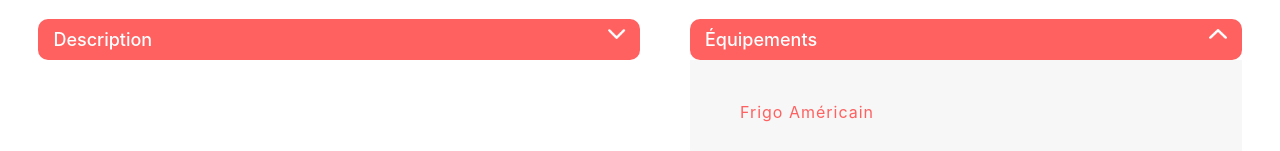
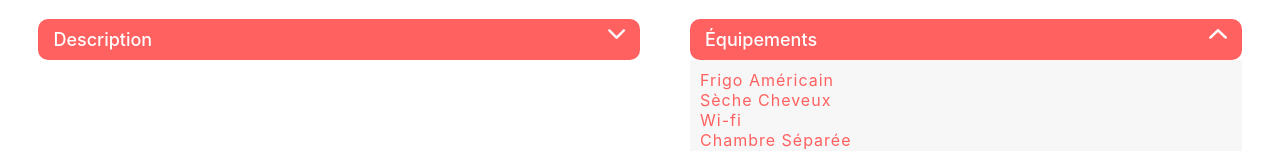
Before and after one commit to Sof08/Projet7, a React (Create React App) app: page /logement/0979876d in a window 1280 px wide. Both pictures are taken after a click on the element "Équipements". Shown: the part 644-795 px from the top of the page. Built offline with nearby package versions, Linux system fonts and the light colour scheme.

Commit message:
logement page
Collapse

```diff
--- a/src/components/collapse.js
+++ b/src/components/collapse.js
@@ -16,7 +16,7 @@ function Collapse({title, content}) {
                 <div className={toggle ? 'collapse_contenu' : 'collapse_contenu_cache'}>
                     {Array.isArray(content) ? content.map((item, index) => {
                         return (
-                            <p key={index}>{item}</p>
+                            <ul key={index}>{item}</ul>
                         )
                     }) : content
                     }
--- a/src/pages/LogementPage.js
+++ b/src/pages/LogementPage.js
@@ -51,9 +51,7 @@ function Logement(){
 
                         <div className="logement-page_description_content">
                             <Collapse title="Équipements" content={logement.equipments.map((equipment, i) => (
-                                <ul key={i}>
                                     <li>{equipment}</li>
-                                </ul>
 
                             ))} />
                         </div>
--- a/src/styles/viewone.css
+++ b/src/styles/viewone.css
@@ -85,6 +85,11 @@ h2{
     flex: 1 0 auto;
     max-width: 50%
 }
+.logement-page_description_content ul{
+  margin: 0;
+  padding: 0;
+}
+
 .logement-page_description_content li{
     list-style: none;
     margin: 0 2px 0 0;
```
